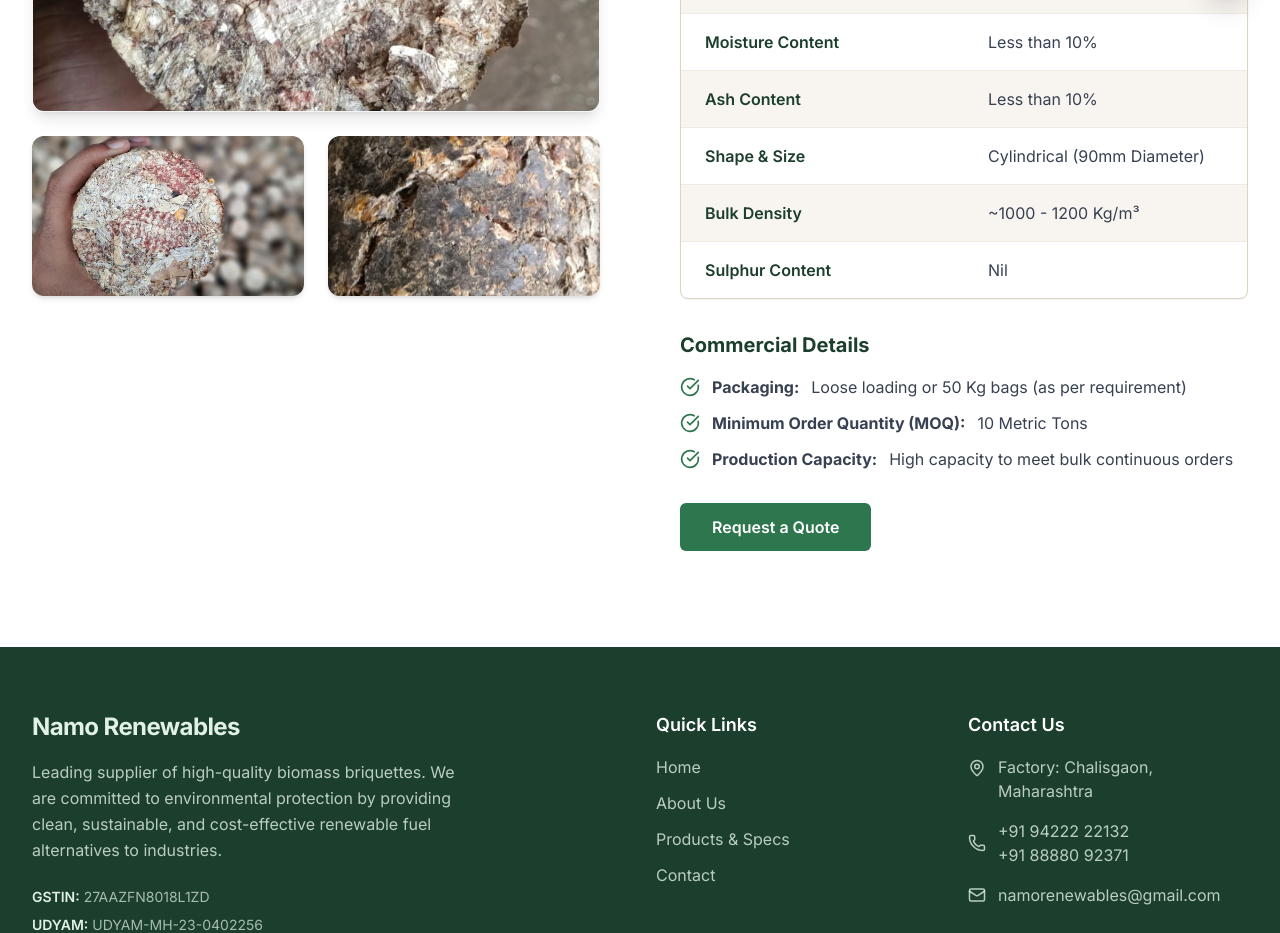
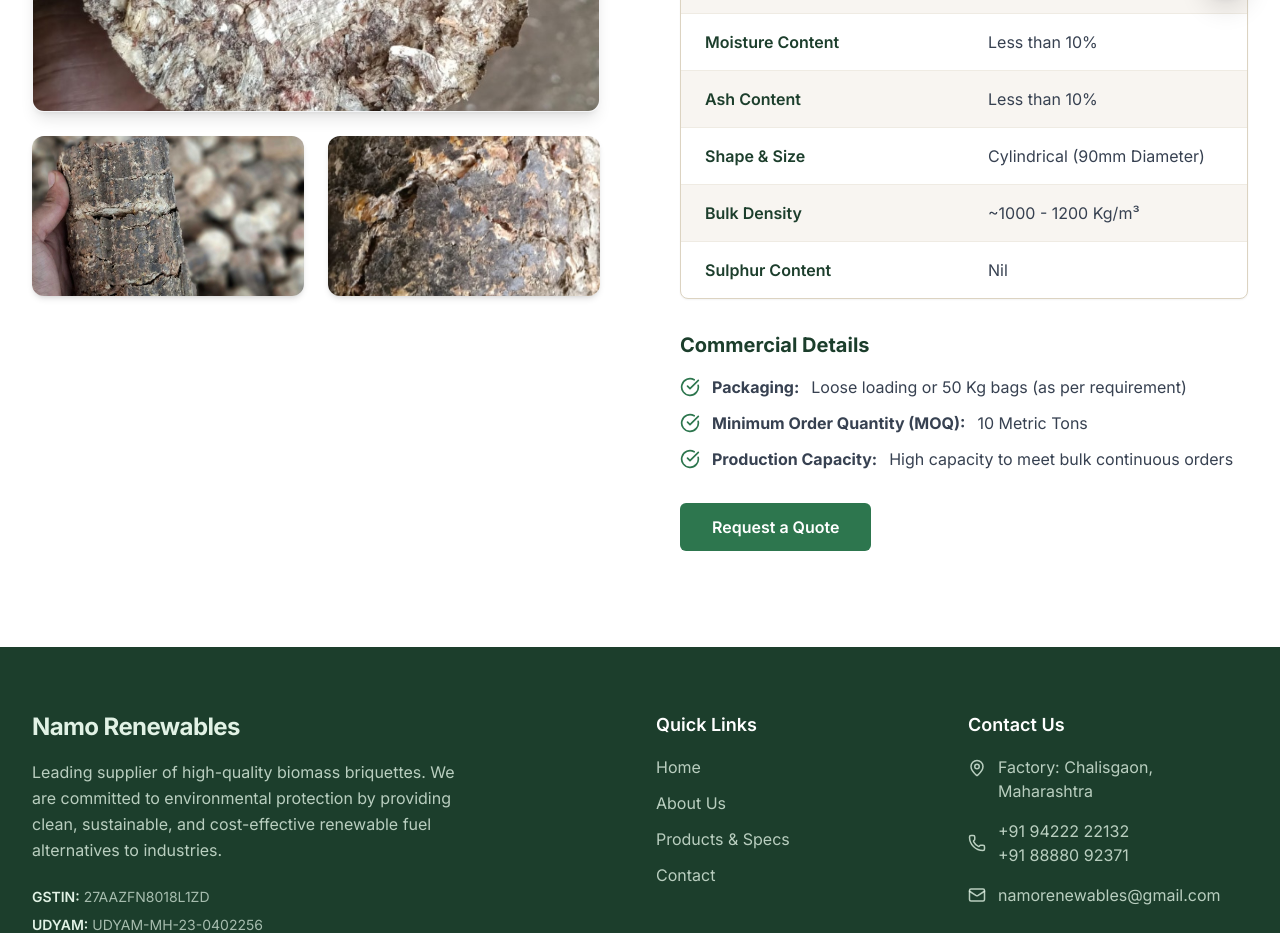
Before and after one commit to chhajedojas/namo-renewables, a Next.js app: page /products in a window 1280 px wide. Shown: the part 780-1713 px from the top of the page. Built offline with nearby package versions, Linux system fonts and the light colour scheme; a web font is replaced by a local one.

Commit message:
Change bottom left image in products page to side profile

```diff
--- a/src/app/products/page.tsx
+++ b/src/app/products/page.tsx
@@ -39,7 +39,7 @@ export default function Products() {
             </div>
             <div className="grid grid-cols-2 gap-6">
                <div className="relative h-40 rounded-xl overflow-hidden shadow-md">
-                 <Image src="/images/briquette-hand-new.jpg" alt="Briquette Density" fill className="object-cover object-center" />
+                 <Image src="/images/briquette-side-new.jpg" alt="Briquette Side Profile" fill className="object-cover object-center" />
                </div>
                <div className="relative h-40 rounded-xl overflow-hidden shadow-md">
                  <Image src="/images/briquette-texture.jpg" alt="Briquette Texture" fill className="object-cover object-center" />
```
